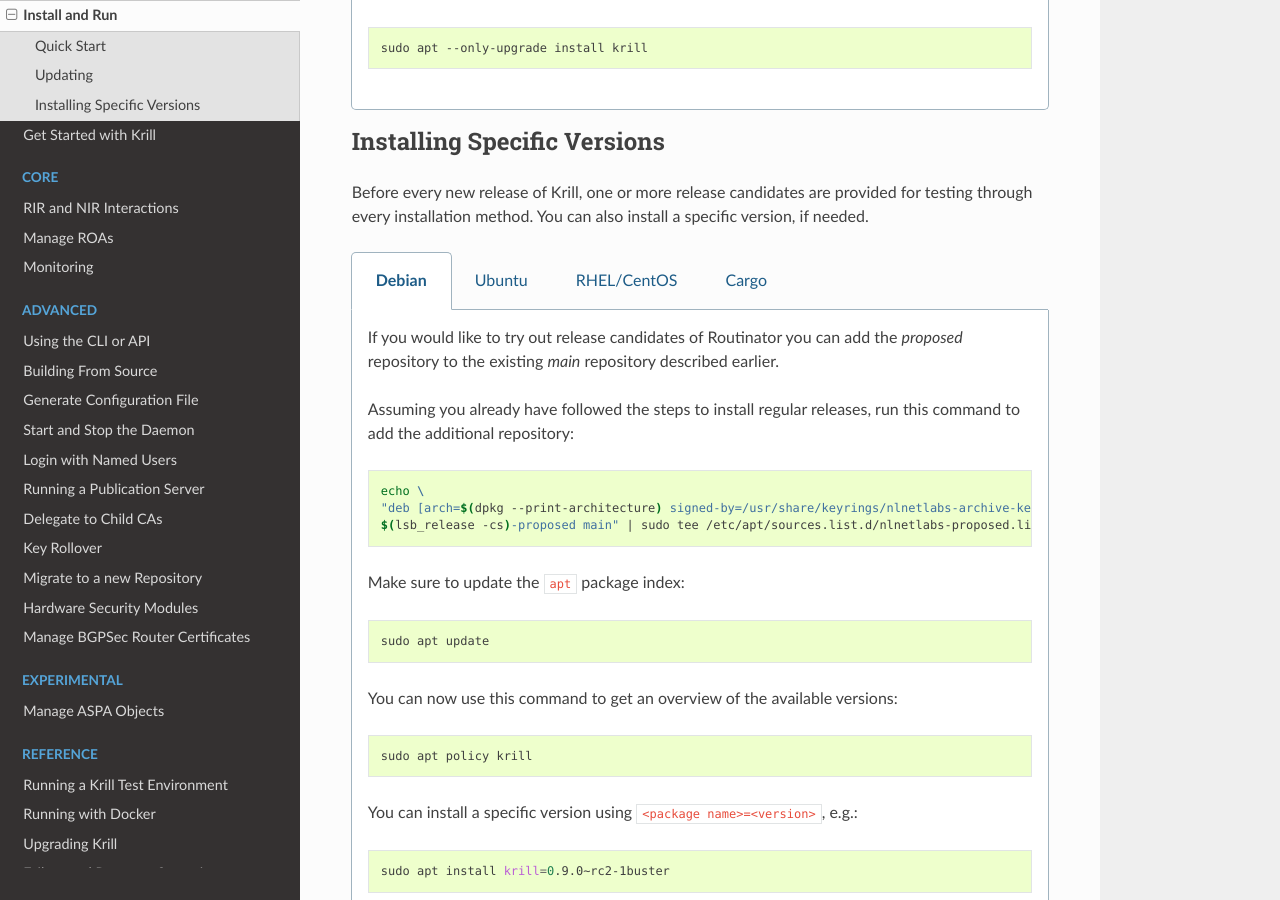
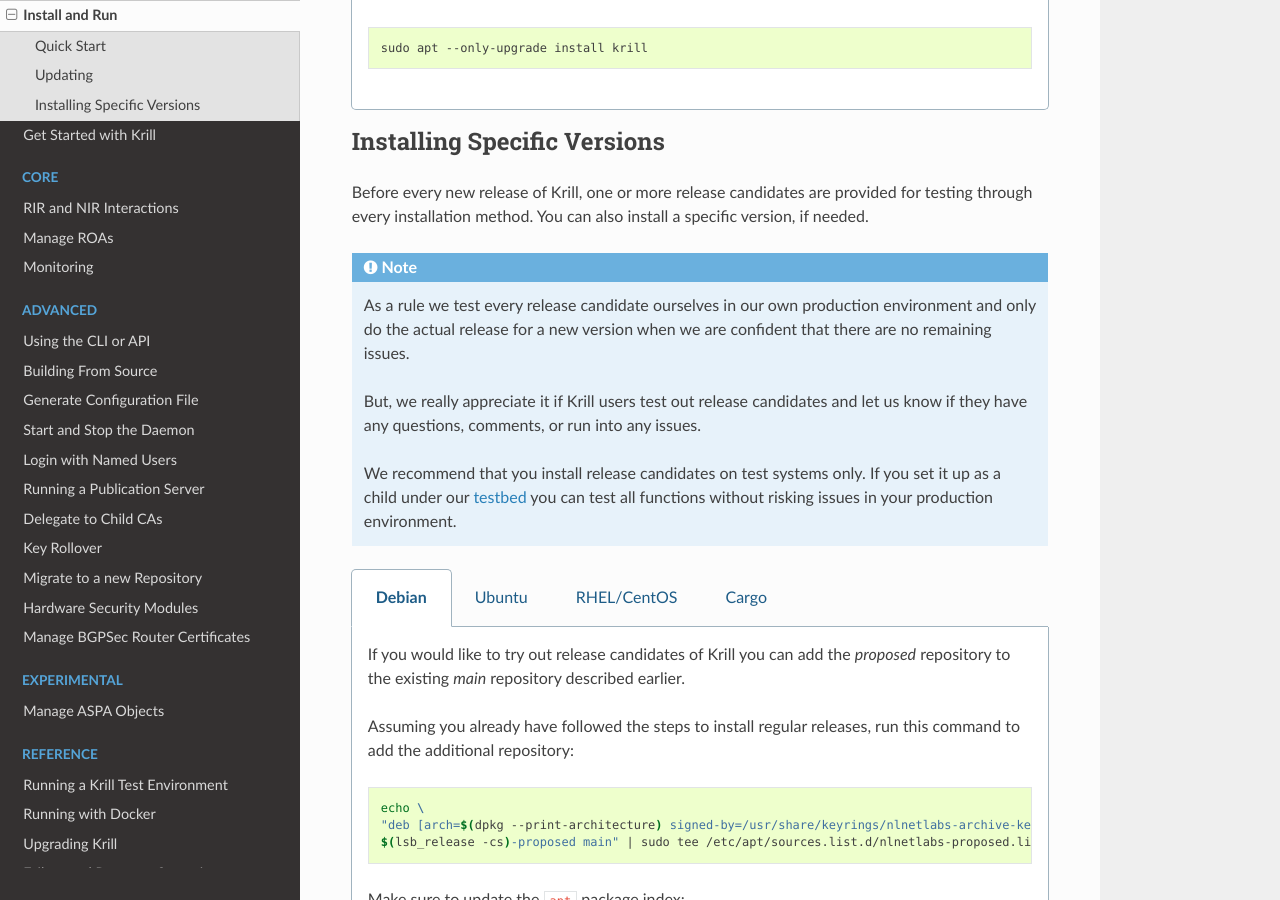
Before and after one commit to NLnetLabs/krill-manual, a Sphinx documentation site: the page built from source/install-and-run.rst, in a window 1280 px wide and 900 px high, scrolled down 2403 px. Built offline with Sphinx 7.4.7 and the Read the Docs theme 2.0.0, drawn with Linux system fonts in a browser that asks for light colours; the version number could not be read and is left out.

Commit message:
Remove routinator ref and explain RC testing.

```diff
--- a/source/install-and-run.rst
+++ b/source/install-and-run.rst
@@ -309,11 +309,24 @@
 provided for testing through every installation method. You can also install
 a specific version, if needed.
 
+.. Note:: As a rule we test every release candidate ourselves in our own
+       production environment and only do the actual release for a new
+       version when we are confident that there are no remaining issues.
+
+       But, we really appreciate it if Krill users test out release
+       candidates and let us know if they have any questions, comments,
+       or run into any issues.
+
+       We recommend that you install release candidates on test systems
+       only. If you set it up as a child under our :ref:`testbed<doc_krill_testbed>`
+       you can test all functions without risking issues in your production
+       environment.
+
 .. tabs::
 
    .. group-tab:: Debian
 
-       If you would like to try out release candidates of Routinator you can add
+       If you would like to try out release candidates of Krill you can add
        the *proposed* repository to the existing *main* repository described
        earlier.
 
@@ -383,7 +396,7 @@
 
    .. group-tab:: RHEL/CentOS
 
-       To install release candidates of Routinator, create an additional repo
+       To install release candidates of Krill, create an additional repo
        file named :file:`/etc/yum.repos.d/nlnetlabs-testing.repo`, enter this
        configuration and save it:
 
```
